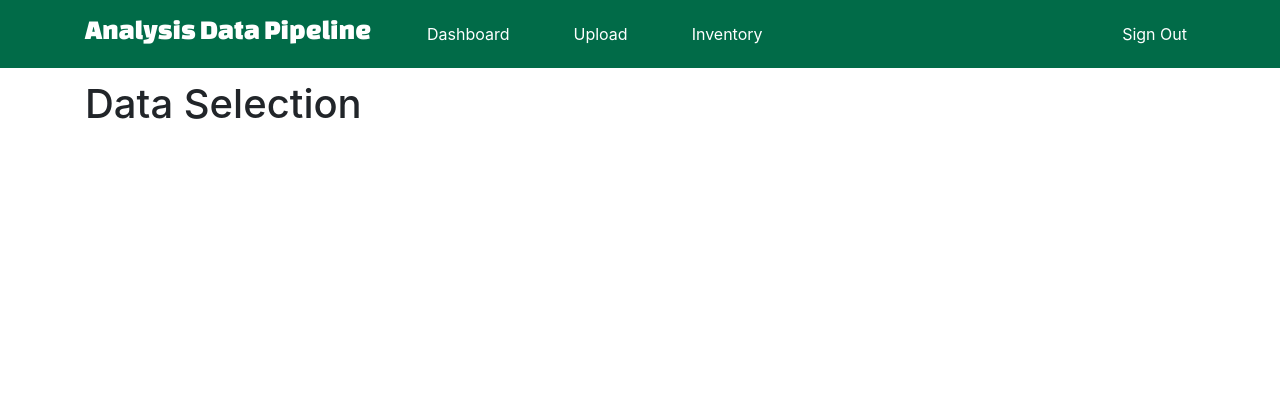
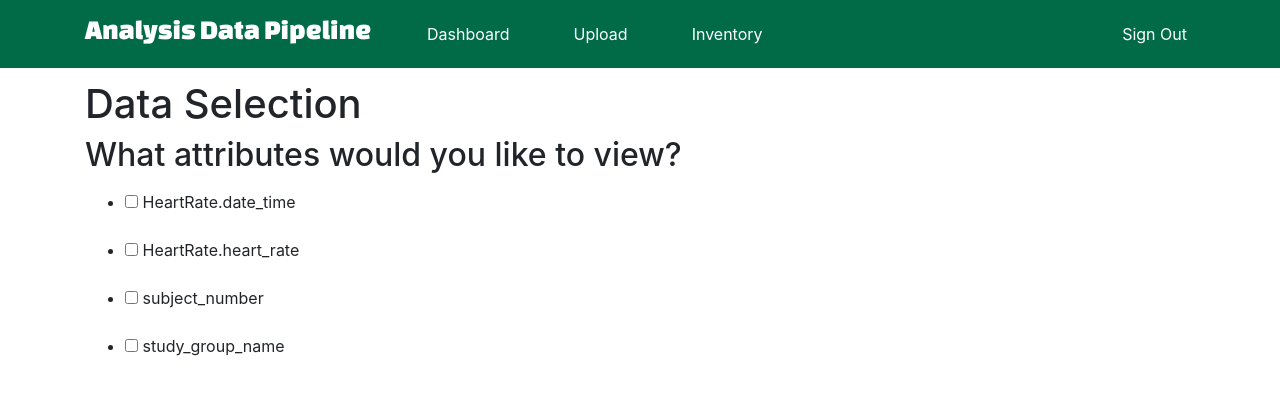
Before and after one commit to WPI-DataPipelineMQP/Biomedical-Analysis-DataPipeline, a Django app: page /dataSelection-2/ in a window 1280 px wide. Shown: the top 395 px of the page. Run offline with Django 3.2, Linux system fonts and the light colour scheme.

Commit message:
Got level 4 working, onto level 5

```diff
--- /dev/null
+++ b/mqp_project/datapipeline/forms.py
@@ -0,0 +1,105 @@
+from django import forms
+
+class CreateHeartRateForm(forms.Form):
+    viewHRDateTime = forms.BooleanField(label= 'HeartRate.date_time', required = False)
+    viewHRHeartRate = forms.BooleanField(label= 'HeartRate.heart_rate', required = False)
+    viewSubjectNumber = forms.BooleanField(label= 'subject_number', required = False) #required = True ?
+    viewSGName = forms.BooleanField(label= 'study_group_name', required = False) #required = True ?
+
+class CreateCorsiForm(forms.Form):
+    viewCBinaryResult = forms.BooleanField(label= 'Corsi.binary_result', required = False)
+    viewCHighestSpan = forms.BooleanField(label= 'Corsi.highest_corsi_span', required = False)
+    viewCNumOfItems = forms.BooleanField(label= 'Corsi.num_of_items', required = False)
+    viewCSeqNum = forms.BooleanField(label= 'Corsi.sequence_number', required = False)
+    viewCTrial = forms.BooleanField(label= 'Corsi.trial', required = False)
+    viewSubjectNumber = forms.BooleanField(label= 'subject_number', required = False) #required = True ?
+    viewSGName = forms.BooleanField(label= 'study_group_name', required = False) #required = True ?
+
+class CreateFlankerForm(forms.Form):
+    viewFResponseTime = forms.BooleanField(label= 'Flanker.response_time', required = False)
+    viewFIsCongruent = forms.BooleanField(label= 'Flanker.is_congruent', required = False)
+    viewFResult = forms.BooleanField(label= 'Flanker.result', required = False)
+    viewFTrial = forms.BooleanField(label= 'Flanker.trial', required = False)
+    viewSubjectNumber = forms.BooleanField(label= 'subject_number', required = False) #required = True ?
+    viewSGName = forms.BooleanField(label= 'study_group_name', required = False) #required = True ?
+
+class CreateHeartRateANDCorsi(forms.Form):
+    viewHRDateTime = forms.BooleanField(label= 'HeartRate.date_time', required = False)
+    viewHRHeartRate = forms.BooleanField(label= 'HeartRate.heart_rate', required = False)
+    viewCBinaryResult = forms.BooleanField(label= 'Corsi.binary_result', required = False)
+    viewCHighestSpan = forms.BooleanField(label= 'Corsi.highest_corsi_span', required = False)
+    viewCNumOfItems = forms.BooleanField(label= 'Corsi.num_of_items', required = False)
+    viewCSeqNum = forms.BooleanField(label= 'Corsi.sequence_number', required = False)
+    viewCTrial = forms.BooleanField(label= 'Corsi.trial', required = False)
+    viewSubjectNumber = forms.BooleanField(label= 'subject_number', required = False) #required = True ?
+    viewSGName = forms.BooleanField(label= 'study_group_name', required = False) #required = True ?
+
+class CreateHeartRateANDFlanker(forms.Form):
+    viewHRDateTime = forms.BooleanField(label= 'HeartRate.date_time', required = False)
+    viewHRHeartRate = forms.BooleanField(label= 'HeartRate.heart_rate', required = False)
+    viewFResponseTime = forms.BooleanField(label= 'Flanker.response_time', required = False)
+    viewFIsCongruent = forms.BooleanField(label= 'Flanker.is_congruent', required = False)
+    viewFResult = forms.BooleanField(label= 'Flanker.result', required = False)
+    viewFTrial = forms.BooleanField(label= 'Flanker.trial', required = False)
+    viewSubjectNumber = forms.BooleanField(label= 'subject_number', required = False) #required = True ?
+    viewSGName = forms.BooleanField(label= 'study_group_name', required = False) #required = True ?
+
+class CreateCorsiANDFlanker(forms.Form):
+    viewCBinaryResult = forms.BooleanField(label= 'Corsi.binary_result', required = False)
+    viewCHighestSpan = forms.BooleanField(label= 'Corsi.highest_corsi_span', required = False)
+    viewCNumOfItems = forms.BooleanField(label= 'Corsi.num_of_items', required = False)
+    viewCSeqNum = forms.BooleanField(label= 'Corsi.sequence_number', required = False)
+    viewCTrial = forms.BooleanField(label= 'Corsi.trial', required = False)
+    viewFResponseTime = forms.BooleanField(label= 'Flanker.response_time', required = False)
+    viewFIsCongruent = forms.BooleanField(label= 'Flanker.is_congruent', required = False)
+    viewFResult = forms.BooleanField(label= 'Flanker.result', required = False)
+    viewFTrial = forms.BooleanField(label= 'Flanker.trial', required = False)
+    viewSubjectNumber = forms.BooleanField(label= 'subject_number', required = False) #required = True ?
+    viewSGName = forms.BooleanField(label= 'study_group_name', required = False) #required = True ?
+
+class CreateALL(forms.Form):
+    viewHRDateTime = forms.BooleanField(label= 'HeartRate.date_time', required = False)
+    viewHRHeartRate = forms.BooleanField(label= 'HeartRate.heart_rate', required = False)
+    viewCBinaryResult = forms.BooleanField(label= 'Corsi.binary_result', required = False)
+    viewCHighestSpan = forms.BooleanField(label= 'Corsi.highest_corsi_span', required = False)
+    viewCNumOfItems = forms.BooleanField(label= 'Corsi.num_of_items', required = False)
+    viewCSeqNum = forms.BooleanField(label= 'Corsi.sequence_number', required = False)
+    viewCTrial = forms.BooleanField(label= 'Corsi.trial', required = False)
+    viewFResponseTime = forms.BooleanField(label= 'Flanker.response_time', required = False)
+    viewFIsCongruent = forms.BooleanField(label= 'Flanker.is_congruent', required = False)
+    viewFResult = forms.BooleanField(label= 'Flanker.result', required = False)
+    viewFTrial = forms.BooleanField(label= 'Flanker.trial', required = False)
+    viewSubjectNumber = forms.BooleanField(label= 'subject_number', required = False) #required = True ?
+    viewSGName = forms.BooleanField(label= 'study_group_name', required = False) #required = True ?
+
+Integer_Symbols = [
+    ('equal', '='),
+    ('notequal', '!='),
+    ('less', '<'),
+    ('greater', '>'),
+    ('lessorequal', '<='),
+    ('greaterorequal', '>='),
+]
+NonInteger_Symbols = [
+    ('equal', '='),
+    ('notequal', '!='),
+]
+class CreateHRFilterForm(forms.Form):
+    filterHRDateTime_symbol = forms.CharField(label='HeartRate.date_time', widget=forms.Select(choices=Integer_Symbols))
+    filterHRDateTime_value = forms.CharField()
+
+
+# 1	HeartRate_1.date_time
+# 2	HeartRate_1.heart_rate
+# 3	Corsi_1.binary_result
+# 4	Corsi_1.highest_corsi_span
+# 5	Corsi_1.num_of_items
+# 6	Corsi_1.sequence_number
+# 7	Corsi_1.trial
+# 8	Flanker_1.flanker_code
+# 9	Flanker_1.is_congruent
+# 10	Flanker_1.response_time
+# 11	Flanker_1.result
+# 12	Flanker_1.trial
+# 13	StudyGroup.study_group_name
+# 14	Subject.subject_number
--- a/mqp_project/datapipeline/templates/datapipeline/dataSelection-2.html
+++ b/mqp_project/datapipeline/templates/datapipeline/dataSelection-2.html
@@ -3,4 +3,47 @@
 {% block content %}
 <h1>Data Selection</h1>
 
+<h2>What attributes would you like to view?</h2>
+<!--<form method="POST" action="/">-->
+<!--    {% csrf_token %}-->
+<!--    {{ form.as_p }}-->
+<!--    <input type="submit" value="Submit">-->
+<!--</form>-->
+<!--<ul>-->
+<!--    {% for study in studies %}-->
+<!--    <li>-->
+<!--        <article class="media">-->
+<!--            <div class="media-body">-->
+<!--            </div>-->
+<!--        </article>-->
+<!--    </li>-->
+<!--    {% endfor %}-->
+<!--</ul>-->
+
+<ul>
+    {% for study in studies %}
+    <li>
+        <article class="media">
+            <div class="media-body">
+                <p>{{ study.study_name }}</p>
+            </div>
+        </article>
+    </li>
+    {% endfor %}
+</ul>
+{% csrf_token %}
+<ul class="study-listings">
+    {% for attr in attributes %}
+    <li class="study-article">
+        <input class="radio" type="checkbox" name="studies[]" value="{{study}}">
+        <label class="study-article">
+            <article class="media content-section">
+                <div class="media-body">
+                     <p>{{ attr.name }}</p>
+                </div>
+            </article>
+        </label>
+    </li>
+    {% endfor %}
+</ul>
 {% endblock content %}
--- a/mqp_project/datapipeline/views.py
+++ b/mqp_project/datapipeline/views.py
@@ -1,5 +1,7 @@
 from django.shortcuts import render
 import json
+from .forms import CreateHeartRateForm, CreateCorsiForm, CreateFlankerForm, CreateHeartRateANDCorsi, CreateHeartRateANDFlanker, CreateCorsiANDFlanker, CreateALL
+from django.http import HttpResponseRedirect
 
 # Create your views here.
 def home(request):
@@ -109,9 +111,138 @@ def dataSelectionContinued(request):
     raw_studies = request.POST.getlist('studies[]')
     studies = getJSONVersion(raw_studies)
 
+    tables = ['HeartRate']  # Get this from the first data-selection screen
+    data_attributes = pickAttributesToShowUsers(tables)
+
     context = {
         'myCSS': 'dataSelection.css',
         'studies': studies,
+        'attributes': data_attributes,
     }
 
     return render(request, 'datapipeline/dataSelection-2.html', context)
+
+
+    # tables = ['HeartRate'] #Get this from the first data-selection screen
+    # if request.method == 'POST':
+    #     if ('HeartRate' in tables) and ('Corsi' not in tables) and ('Flanker' not in tables):
+    #         attributeForm = CreateHeartRateForm(request.POST)
+    #     elif ('HeartRate' not in tables) and ('Corsi' in tables) and ('Flanker' not in tables):
+    #         attributeForm = CreateCorsiForm(request.POST)
+    #     elif ('HeartRate' not in tables) and ('Corsi' not in tables) and ('Flanker' in tables):
+    #         attributeForm = CreateFlankerForm(request.POST)
+    #     elif ('HeartRate' in tables) and ('Corsi' in tables) and ('Flanker' not in tables):
+    #         attributeForm = CreateHeartRateANDCorsi(request.POST)
+    #     elif ('HeartRate' in tables) and ('Corsi' not in tables) and ('Flanker' in tables):
+    #         attributeForm = CreateHeartRateANDFlanker(request.POST)
+    #     elif ('HeartRate' not in tables) and ('Corsi' in tables) and ('Flanker' in tables):
+    #         attributeForm = CreateCorsiANDFlanker(request.POST)
+    #     else:
+    #         attributeForm = CreateALL(request.POST)
+    #     if attributeForm.is_valid():
+    #         viewControl = attributeForm.cleaned_data['viewControl']
+    #         viewExperimental = attributeForm.cleaned_data['viewExperimental']
+    #         print(str(viewControl) + "\n")
+    #         print(str(viewExperimental) + "\n")
+    #         if attributeForm.is_valid():
+    #             return HttpResponseRedirect('/dataSelection-2')
+    # else:
+    #     if ('HeartRate' in tables) and ('Corsi' not in tables) and ('Flanker' not in tables):
+    #         attributeForm = CreateHeartRateForm(request.POST)
+    #     elif ('HeartRate' not in tables) and ('Corsi' in tables) and ('Flanker' not in tables):
+    #         attributeForm = CreateCorsiForm(request.POST)
+    #     elif ('HeartRate' not in tables) and ('Corsi' not in tables) and ('Flanker' in tables):
+    #         attributeForm = CreateFlankerForm(request.POST)
+    #     elif ('HeartRate' in tables) and ('Corsi' in tables) and ('Flanker' not in tables):
+    #         attributeForm = CreateHeartRateANDCorsi(request.POST)
+    #     elif ('HeartRate' in tables) and ('Corsi' not in tables) and ('Flanker' in tables):
+    #         attributeForm = CreateHeartRateANDFlanker(request.POST)
+    #     elif ('HeartRate' not in tables) and ('Corsi' in tables) and ('Flanker' in tables):
+    #         attributeForm = CreateCorsiANDFlanker(request.POST)
+    #     else:
+    #         attributeForm = CreateALL(request.POST)
+    #
+    # return render(request, 'datapipeline/dataSelection-2.html', {'form': attributeForm})
+
+
+def pickAttributesToShowUsers(tables):
+    if ('HeartRate' in tables) and ('Corsi' not in tables) and ('Flanker' not in tables):
+        data_attributes = [
+            {"name": "HeartRate.date_time"},
+            {"name": "HeartRate.heart_rate"},
+            {"name": "subject_number"},
+            {"name": "study_group_name"},
+        ]
+    elif ('HeartRate' not in tables) and ('Corsi' in tables) and ('Flanker' not in tables):
+        data_attributes = [
+            {"name": "Corsi.binary_result"},
+            {"name": "Corsi.highest_corsi_span"},
+            {"name": "Corsi.num_of_items"},
+            {"name": "Corsi.sequence_number"},
+            {"name": "Corsi.trial"},
+            {"name": "subject_number"},
+            {"name": "study_group_name"},
+        ]
+    elif ('HeartRate' not in tables) and ('Corsi' not in tables) and ('Flanker' in tables):
+        data_attributes = [
+            {"name": "Flanker.response_time"},
+            {"name": "Flanker.is_congruent"},
+            {"name": "Flanker.result"},
+            {"name": "Flanker.trial"},
+            {"name": "subject_number"},
+            {"name": "study_group_name"},
+        ]
+    elif ('HeartRate' in tables) and ('Corsi' in tables) and ('Flanker' not in tables):
+        data_attributes = [
+            {"name": "HeartRate.date_time"},
+            {"name": "HeartRate.heart_rate"},
+            {"name": "Corsi.binary_result"},
+            {"name": "Corsi.highest_corsi_span"},
+            {"name": "Corsi.num_of_items"},
+            {"name": "Corsi.sequence_number"},
+            {"name": "Corsi.trial"},
+            {"name": "subject_number"},
+            {"name": "study_group_name"},
+        ]
+    elif ('HeartRate' in tables) and ('Corsi' not in tables) and ('Flanker' in tables):
+        data_attributes = [
+            {"name": "HeartRate.date_time"},
+            {"name": "HeartRate.heart_rate"},
+            {"name": "Flanker.response_time"},
+            {"name": "Flanker.is_congruent"},
+            {"name": "Flanker.result"},
+            {"name": "Flanker.trial"},
+            {"name": "subject_number"},
+            {"name": "study_group_name"},
+        ]
+    elif ('HeartRate' not in tables) and ('Corsi' in tables) and ('Flanker' in tables):
+        data_attributes = [
+            {"name": "Corsi.binary_result"},
+            {"name": "Corsi.highest_corsi_span"},
+            {"name": "Corsi.num_of_items"},
+            {"name": "Corsi.sequence_number"},
+            {"name": "Corsi.trial"},
+            {"name": "Flanker.response_time"},
+            {"name": "Flanker.is_congruent"},
+            {"name": "Flanker.result"},
+            {"name": "Flanker.trial"},
+            {"name": "subject_number"},
+            {"name": "study_group_name"},
+        ]
+    else:
+        data_attributes = [
+            {"name": "HeartRate.date_time"},
+            {"name": "HeartRate.heart_rate"},
+            {"name": "Corsi.binary_result"},
+            {"name": "Corsi.highest_corsi_span"},
+            {"name": "Corsi.num_of_items"},
+            {"name": "Corsi.sequence_number"},
+            {"name": "Corsi.trial"},
+            {"name": "Flanker.response_time"},
+            {"name": "Flanker.is_congruent"},
+            {"name": "Flanker.result"},
+            {"name": "Flanker.trial"},
+            {"name": "subject_number"},
+            {"name": "study_group_name"},
+        ]
+    return data_attributes
```
Also changed, not shown: __init__.py (added), mqp_project/__init__.py (added), mqp_project/datapipeline/templates/datapipeline/dataSelection.html (line endings or trailing spaces).
